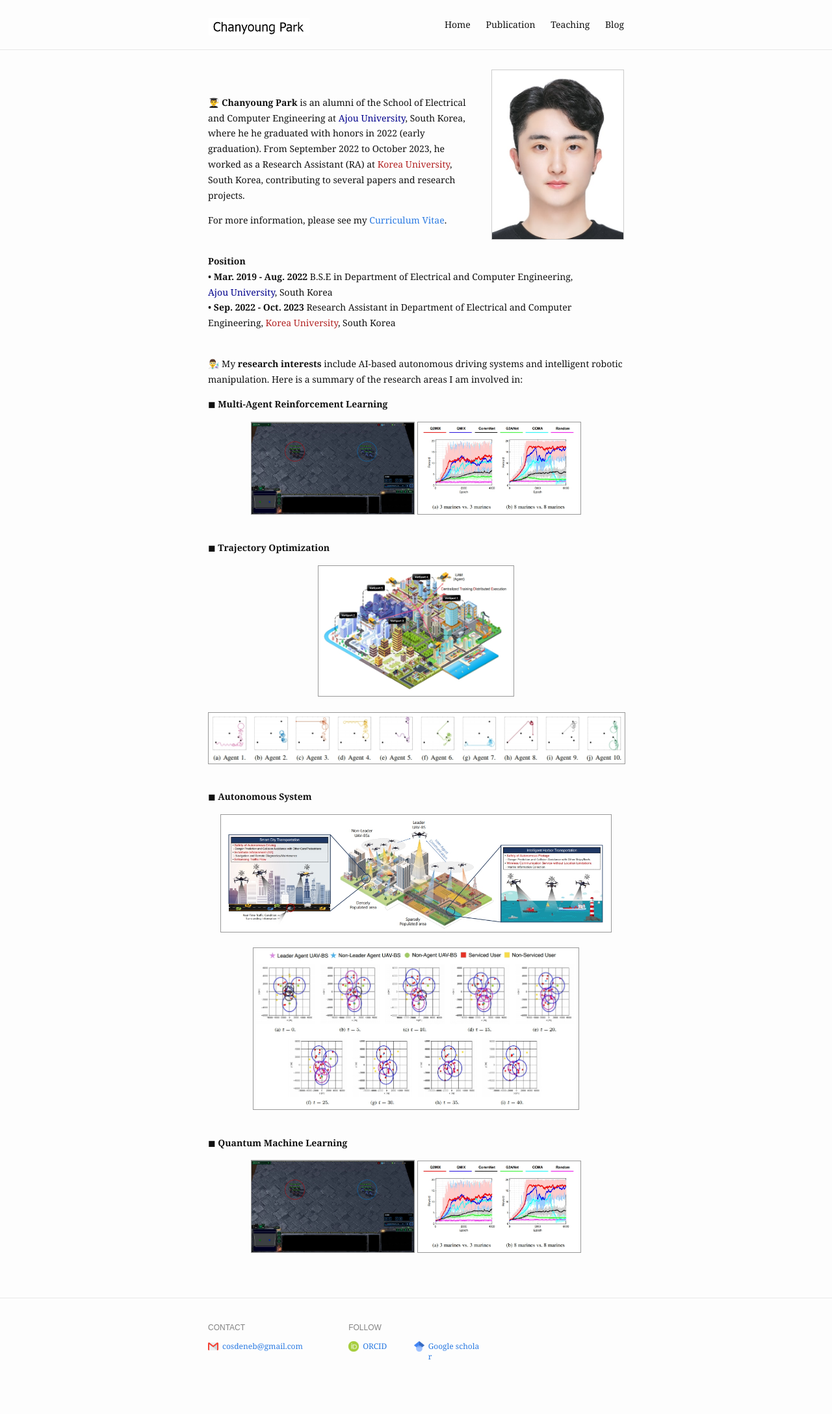
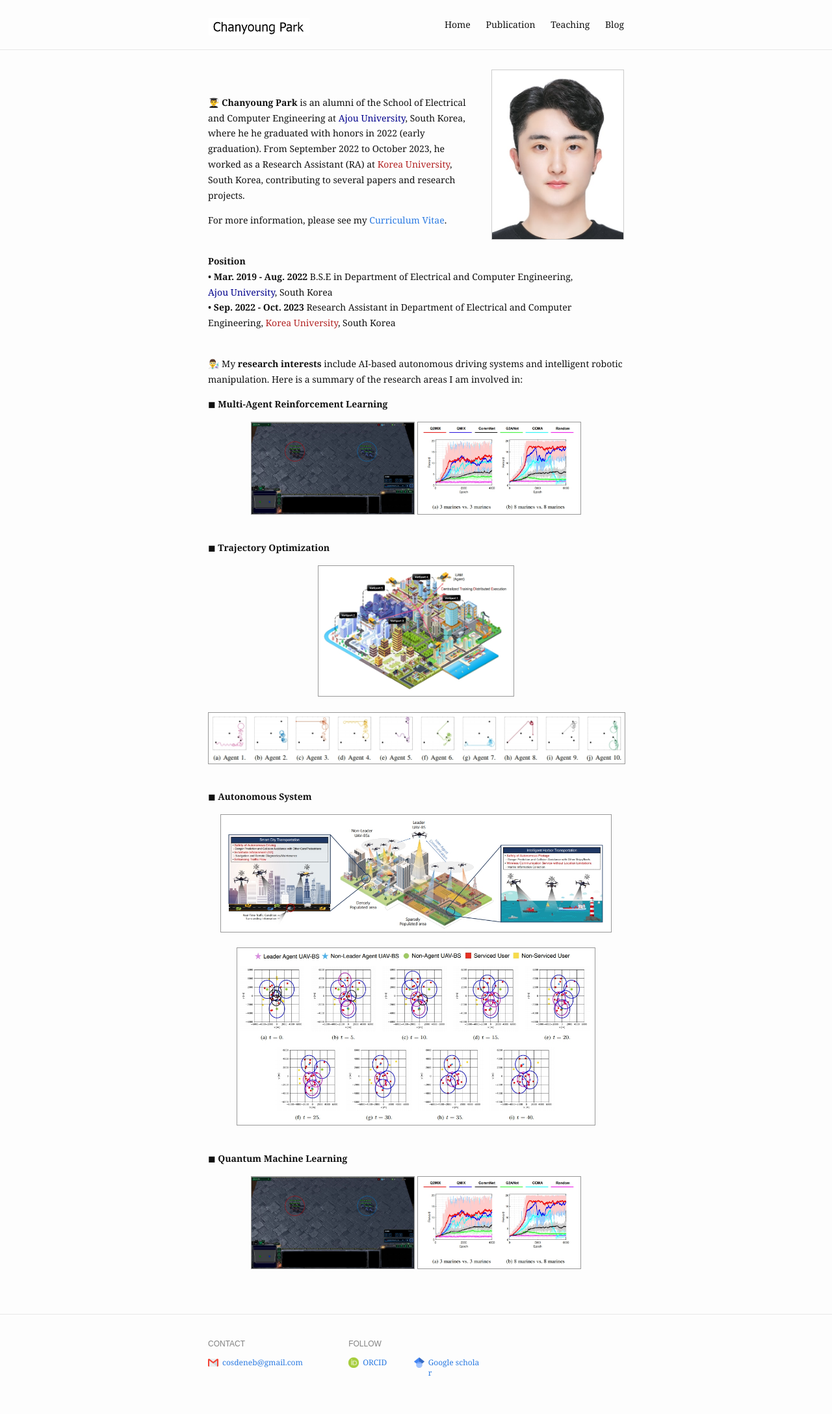
Before and after one commit to cosdeneb/cosdeneb.github.io, a Jekyll site: the page built from index.md, in a window 1280 px wide. Shown: the whole page at 65% size. Built offline with Jekyll 4.4.1, drawn with Linux system fonts in a browser that asks for light colours; before the commit the page ends 2151 px from its top, so only the background shows below that.

Commit message:
Update index.md

```diff
--- a/index.md
+++ b/index.md
@@ -59,7 +59,7 @@
   </div>
   <br/>
   <div style="text-align : center;">
-    <img src="{{ "/assets/img/paper/pos.jpg" | absolute_url }}" width=500 class="post-pic"/>
+    <img src="{{ "/assets/img/paper/pos.jpg" | absolute_url }}" width=550 class="post-pic"/>
   </div>
   <br/>
 </p>
```
